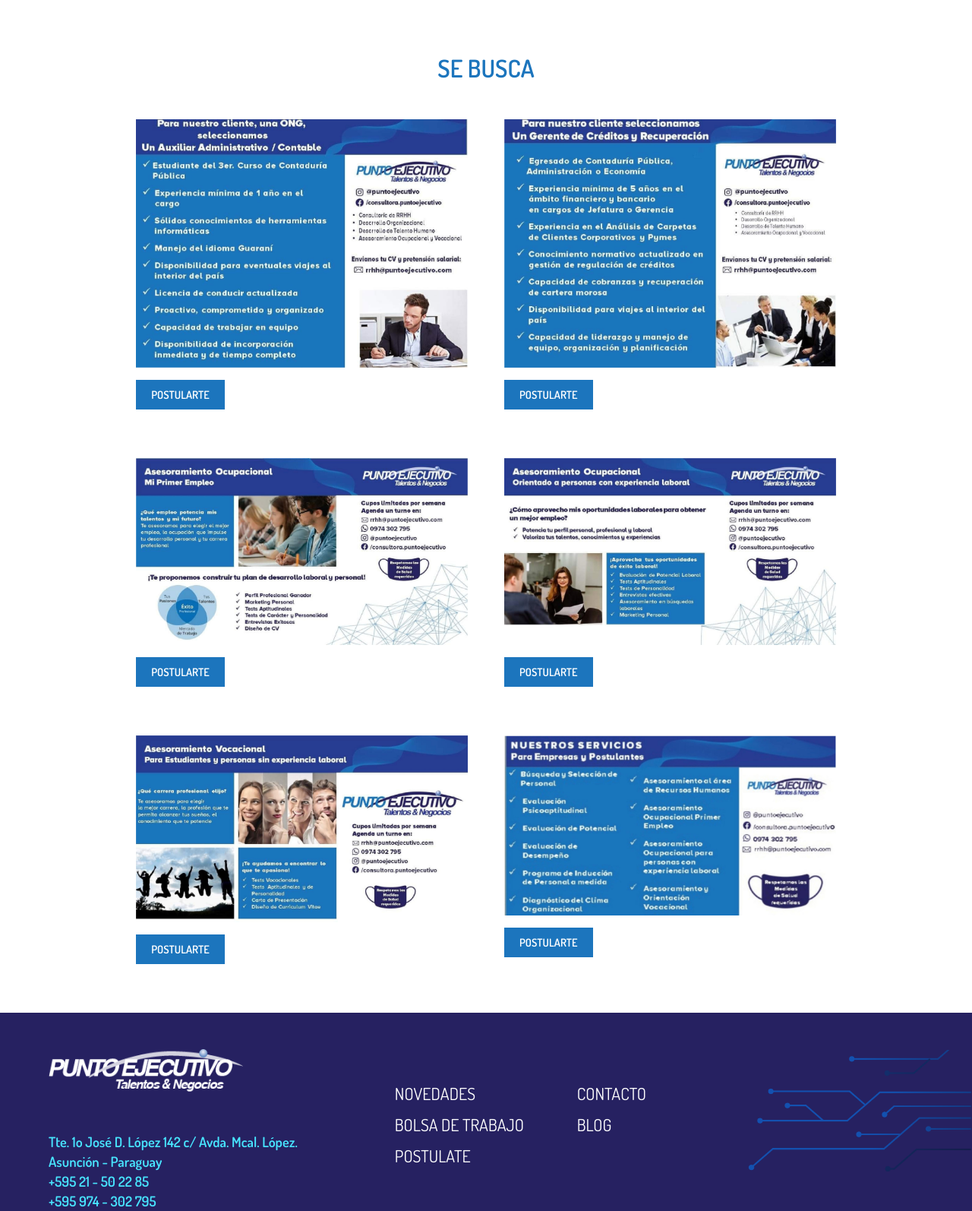
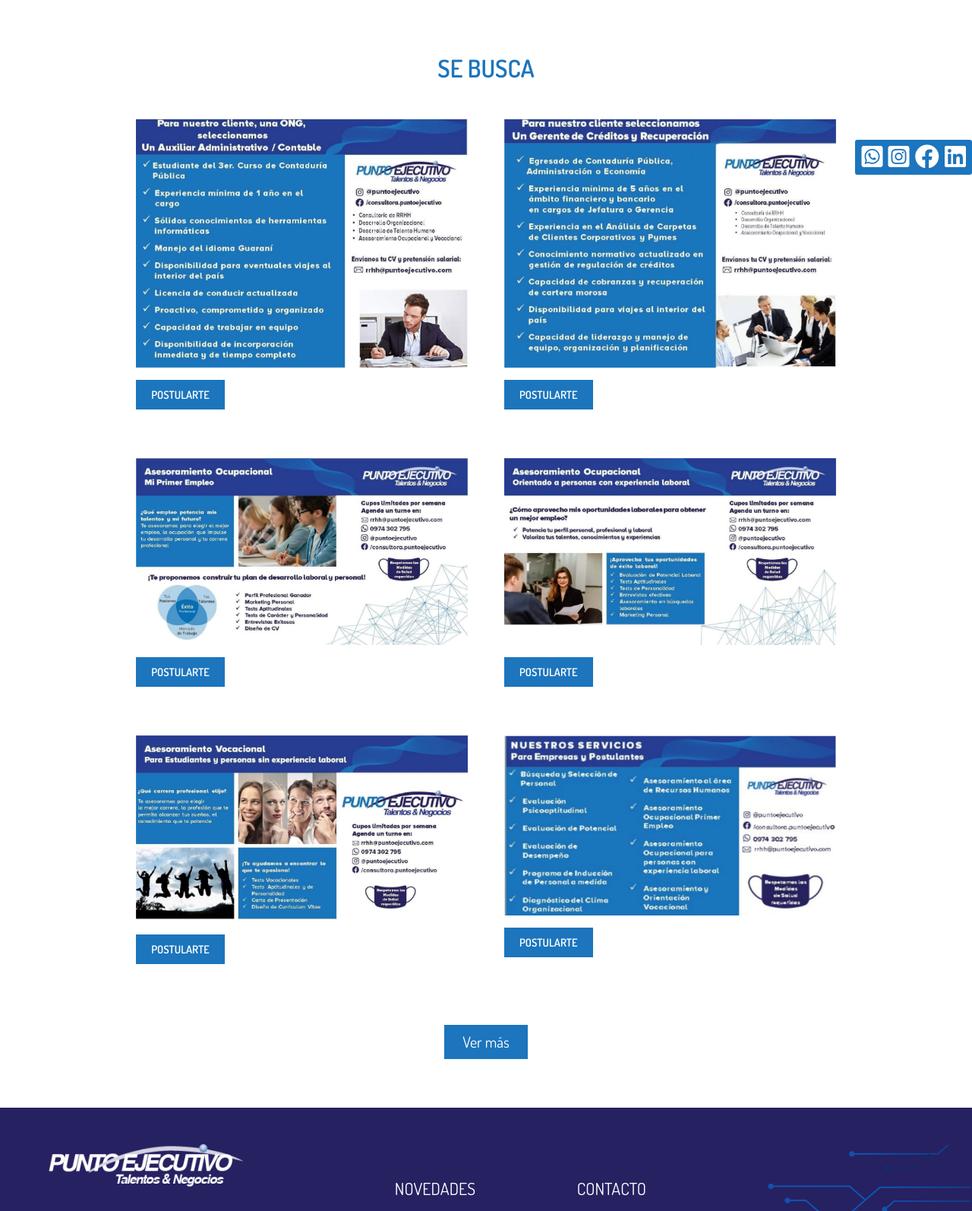
Before and after one commit to fervillalbag/doteject, a website: page novedades.html in a window 1280 px wide. Shown: the part 378-1972 px from the top of the page at 76% size. Drawn offline with Linux system fonts and the light colour scheme.

Commit message:
Finishing the change 2

```diff
--- a/novedades.html
+++ b/novedades.html
@@ -12,6 +12,21 @@
 </head>
 
 <body>
+
+   <div class="social">
+      <a href="#" class="social__link">
+         <i class="fab fa-whatsapp-square"></i>
+      </a>
+      <a href="#" class="social__link">
+         <i class="fab fa-instagram-square"></i>
+      </a>
+      <a href="#" class="social__link">
+         <i class="fab fa-facebook"></i>
+      </a>
+      <a href="#" class="social__link">
+         <i class="fab fa-linkedin"></i>
+      </a>
+   </div>
 
    <nav class="navigation">
       <div class="container">
@@ -128,6 +143,9 @@
             </div>
             <button class="novedades__link">Postularte</button>
          </article>
+      </div>
+      <div class="novedades__action">
+         <button class="novedades__button">Ver más</button>
       </div>
    </div>
 
--- a/sass/pages/_novedades.scss
+++ b/sass/pages/_novedades.scss
@@ -63,6 +63,27 @@
 
       &:hover {
          background-color: lighten($color: $primaryColor, $amount: 5);
+      }
+   }
+
+   &__action {
+      display: flex;
+      justify-content: center;
+      margin-top: 5rem;
+   }
+
+   &__button {
+      background-color: $primaryColor;
+      border: none;
+      padding: 0.7rem 1.5rem;
+      display: inline-block;
+      cursor: pointer;
+      color: $lightColor;
+      font-size: 1.25rem;
+
+      &:focus,
+      &:active {
+         outline: none;
       }
    }
 }
```
Also changed, not shown: clientes.html (+15 -0 lines), contacto.html (+15 -0 lines), metas.html (+15 -0 lines), nosotros.html (+15 -0 lines), organizacion.html (+15 -0 lines), resena1.html (+15 -0 lines), css/main.css.
